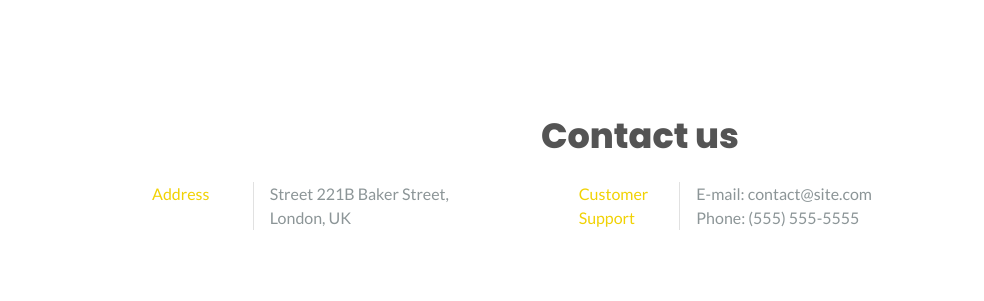
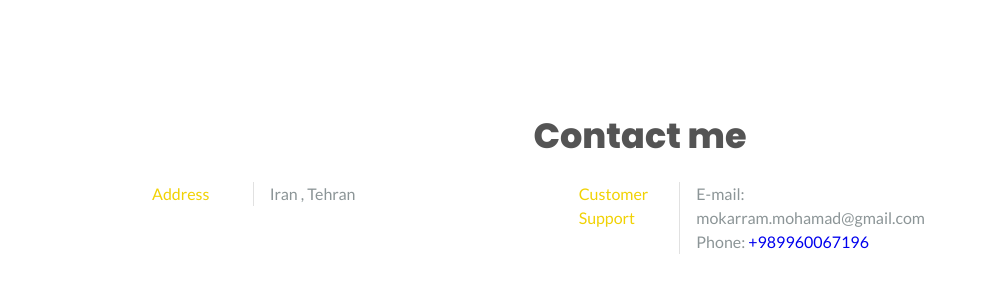
Before and after one commit to mohamadmokarram/testimonials, a plain HTML site: page index.html in a window 1280 px wide. Shown: the part 4522-4823 px from the top of the page, 0-984 px from the left. Drawn offline with nearby package versions, Linux system fonts and the light colour scheme.

Commit message:
Update index.html

```diff
--- a/index.html
+++ b/index.html
@@ -445,7 +445,7 @@
       </div>
     </div>
     <div class="contactus">
-      <h3>Contact us</h3>
+      <h3>Contact me</h3>
       <div class="middle">
         <div class="row">
           <div class="address no-padding col-xs-12 col-md-6 col-lg-5">
@@ -453,8 +453,8 @@
               <p>Address</p>
             </div>
             <div class="holeaddress col-9 no-padding fl-left">
-              <p>Street 221B Baker Street,</p>
-              <p>London, UK</p>
+              <p>Iran , Tehran</p>
+<!--               <p>London, UK</p> -->
             </div>
           </div>
           <div class="c-support row no-padding col-xs-12 col-md-6 col-lg-5">
@@ -462,8 +462,8 @@
               <p>Customer Support</p>
             </div>
             <div class="email-phone fl-left col-9 no-padding">
-              <p>E-mail: contact@site.com</p>
-              <p>Phone: (555) 555-5555</p>
+              <p>E-mail: mokarram.mohamad@gmail.com</p>
+              <p>Phone: <a href="tel: +989960067196">+989960067196</a></p>
             </div>
           </div>
           <div class="social row no-padding">
```
